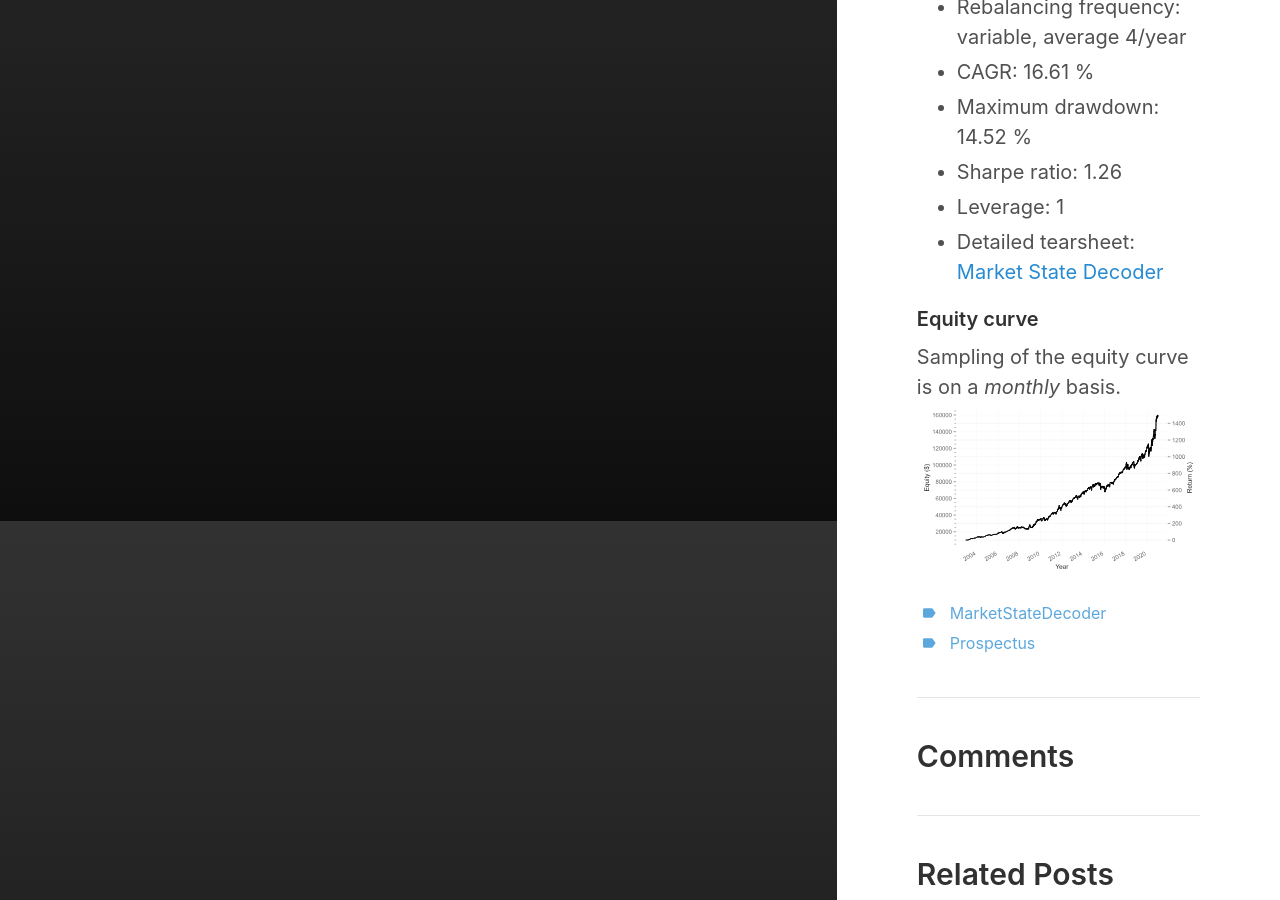
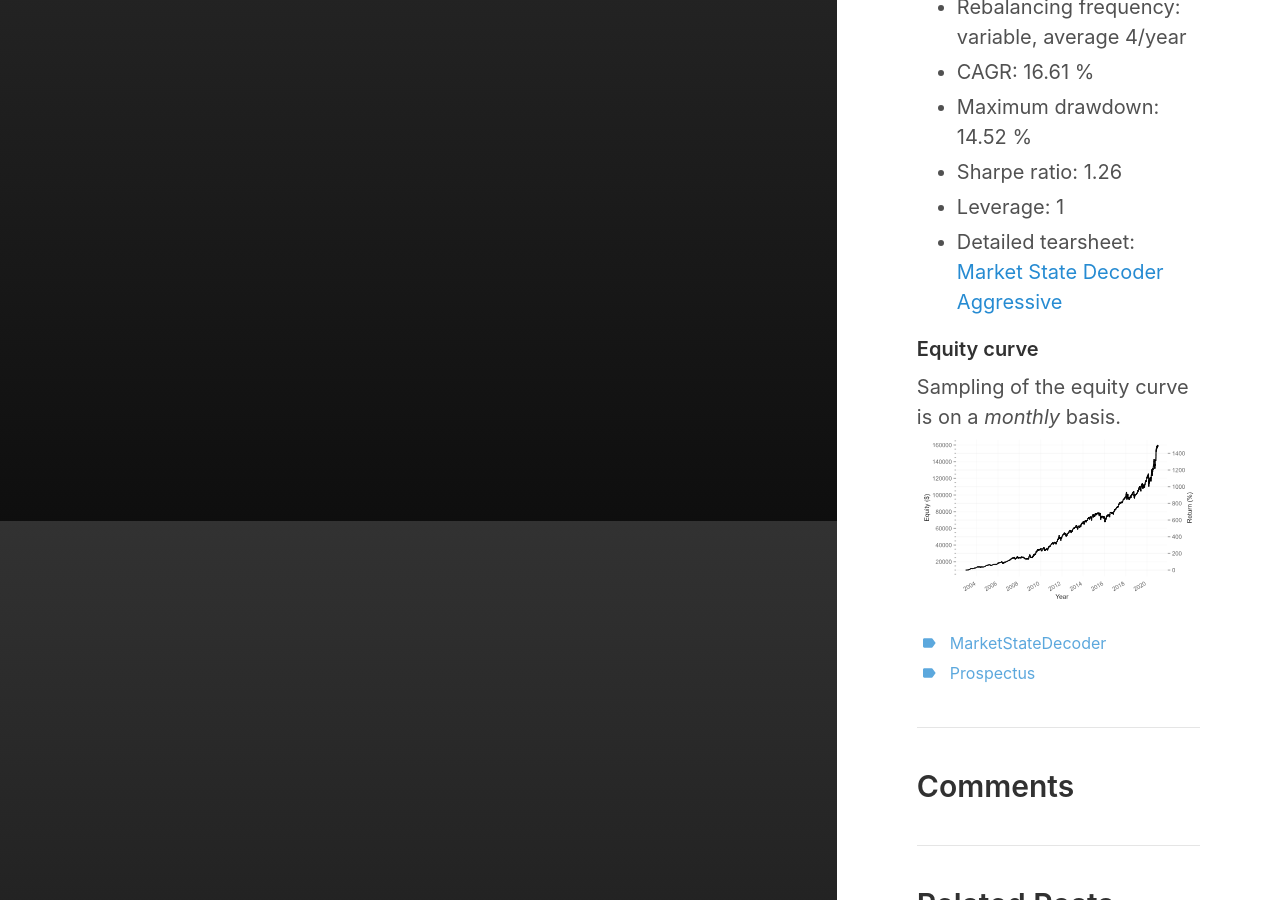
Before and after one commit to IthacaResearch/ithacaresearch.github.io, a Jekyll site: the page built from _posts/2020-10-02-Market-State-Decoder-Aggressive.md, in a window 1280 px wide and 900 px high, scrolled down 1279 px. Built offline with Jekyll 4.4.1, drawn with Linux system fonts in a browser that asks for light colours.

Commit message:
Update 2020-10-02-Market-State-Decoder-Aggressive.md

```diff
--- a/_posts/2020-10-02-Market-State-Decoder-Aggressive.md
+++ b/_posts/2020-10-02-Market-State-Decoder-Aggressive.md
@@ -21,7 +21,7 @@ The main source of risk for this strategy is a period in which the major equity
 * Maximum drawdown: 14.52 %
 * Sharpe ratio: 1.26
 * Leverage: 1
-* Detailed tearsheet: [Market State Decoder](/tearsheets/market_state_decoder_aggressive.html)
+* Detailed tearsheet: [Market State Decoder Aggressive](/tearsheets/market_state_decoder_aggressive.html)
 
 #### Equity curve
 Sampling of the equity curve is on a _monthly_ basis.
```
